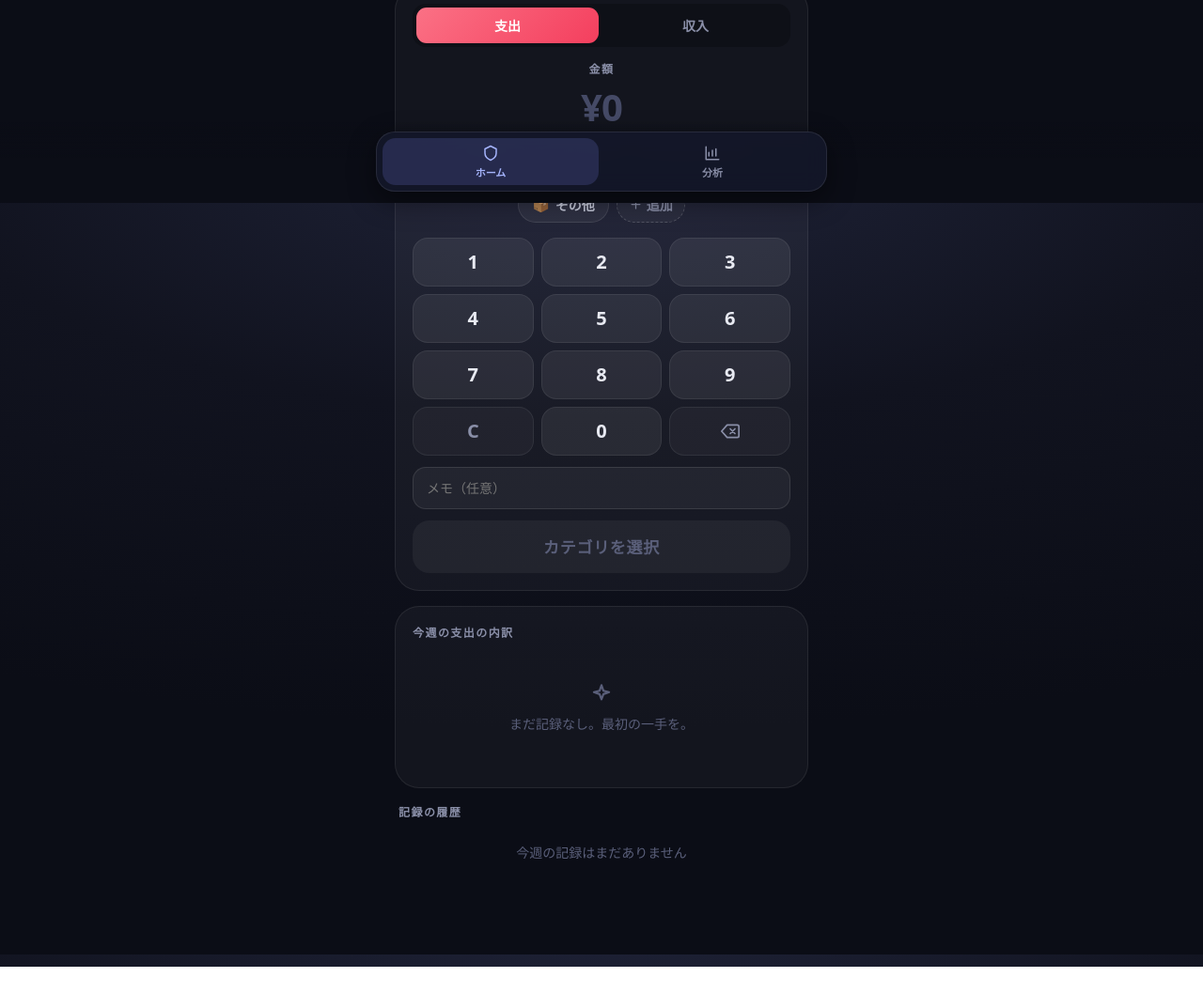
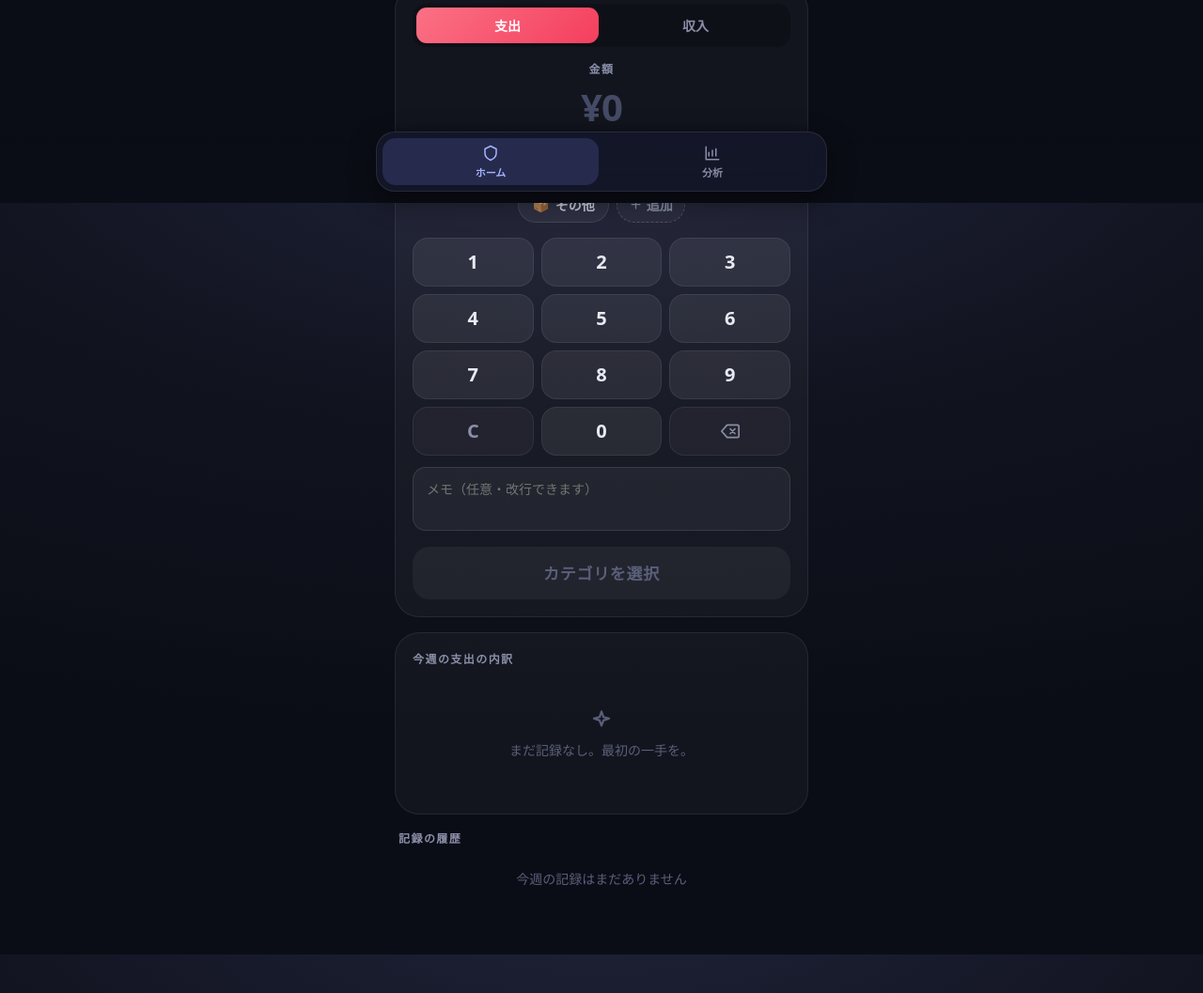
Before and after one commit to zhongyeling920-code/kakeibo, a plain HTML site: page index.html in a window 1280 px wide. Shown: the part 584-1641 px from the top of the page at 94% size. Before the commit the page ends 1613 px from the top, so only its background shows below. Drawn offline with Linux system fonts and the light colour scheme.

Commit message:
Add files via upload

```diff
--- a/index.html
+++ b/index.html
@@ -330,7 +330,7 @@ function view(){
         ${isInc?"":`<button class="chip row-tap" data-action="openSettings" style="display:flex;align-items:center;gap:4px;border-radius:999px;padding:8px 12px;font-size:14px;font-weight:700;background:rgba(255,255,255,.04);color:#8A8FA8;border:1px dashed rgba(255,255,255,.18)">${icon("plus",15,"#8A8FA8")}追加</button>`}
       </div>
       <div style="display:grid;grid-template-columns:repeat(3,1fr);gap:8px;margin-bottom:12px">${pad}</div>
-      <input data-field="memo" data-action="memo" value="${esc(state.memo)}" placeholder="メモ（任意）" maxlength="40" style="width:100%;border-radius:14px;padding:12px 14px;margin-bottom:12px;background:rgba(255,255,255,.05);border:1px solid rgba(255,255,255,.1);outline:none;font-size:14px;color:#fff">
+      <textarea data-field="memo" data-action="memo" rows="2" maxlength="120" placeholder="メモ（任意・改行できます）" style="width:100%;box-sizing:border-box;border-radius:14px;padding:12px 14px;margin-bottom:12px;background:rgba(255,255,255,.05);border:1px solid rgba(255,255,255,.1);outline:none;font-size:14px;line-height:1.5;color:#fff;resize:none;font-family:inherit">${esc(state.memo)}</textarea>
       <button data-action="record" class="${canRecord&&!isInc?'pulse-ready':''}" style="width:100%;height:56px;border-radius:18px;font-size:17px;font-weight:800;letter-spacing:.04em;cursor:${canRecord?'pointer':'not-allowed'};color:${canRecord?'#0B0D16':'#5A5F7A'};background:${canRecord?recBg:'rgba(255,255,255,.05)'};box-shadow:${canRecord?recShadow:'none'};transition:transform .12s">
         ${recText}</button>
     </div>`;
```
